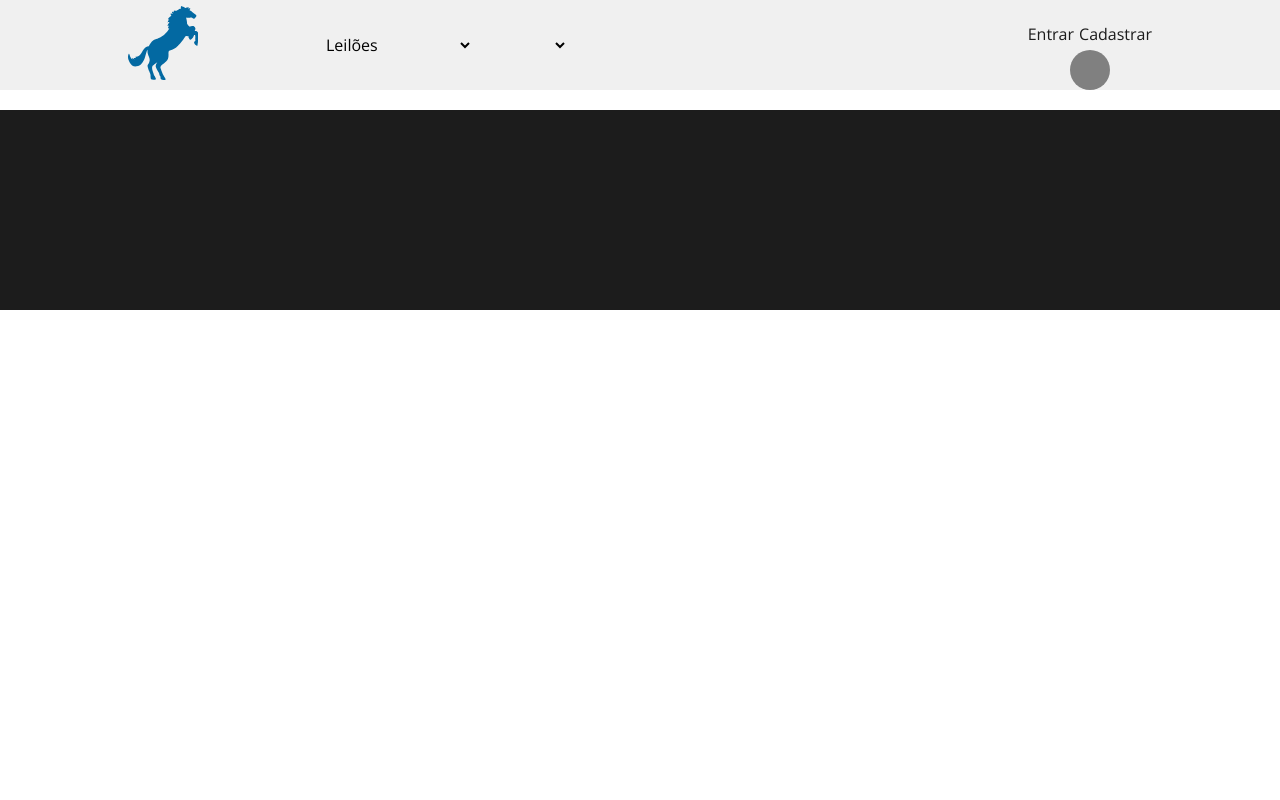
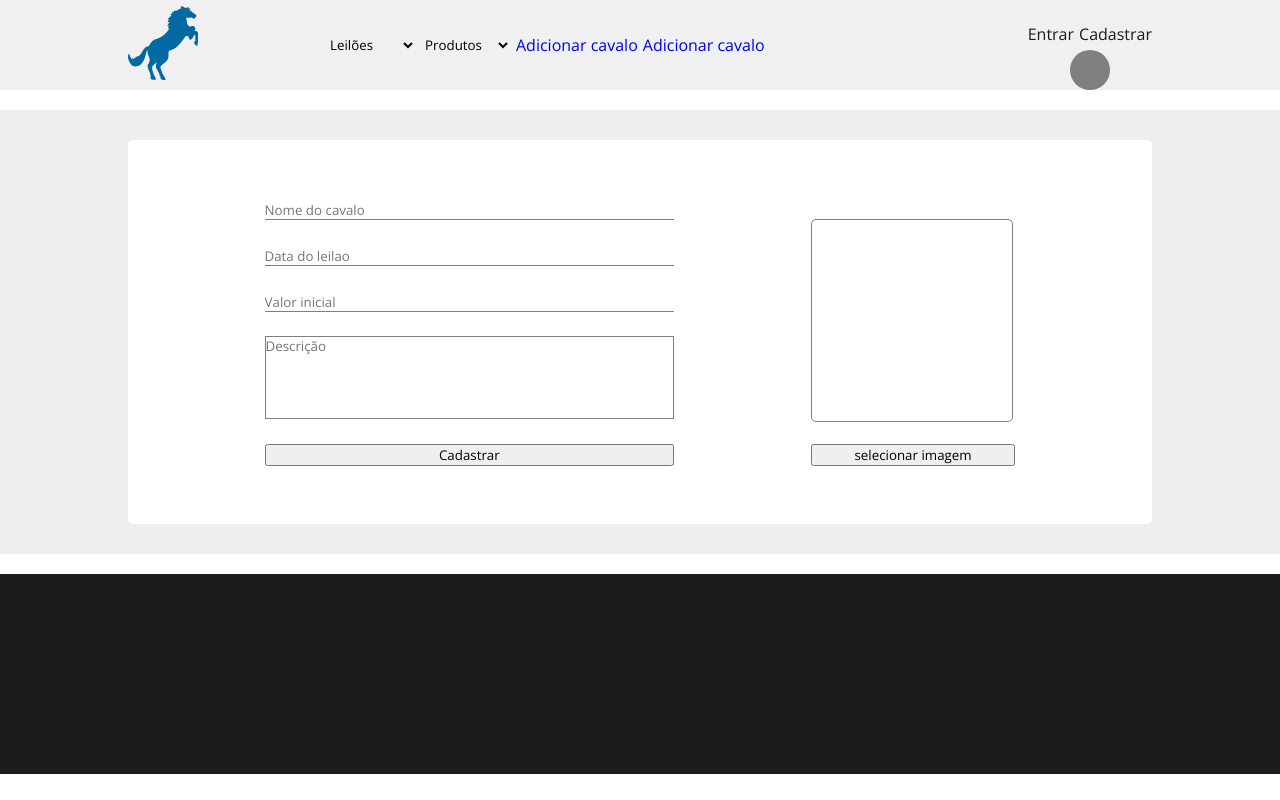
Before and after one commit to vini-barbo/LeilaoCavalo, a Vue app: page /adicionarcavalo in a window 1280 px wide. Built offline with nearby package versions, Linux system fonts and the light colour scheme.

Commit message:
Alterações no front

```diff
--- a/package.json
+++ b/package.json
@@ -11,6 +11,7 @@
     "format": "prettier --write src/"
   },
   "dependencies": {
+    "axios": "^1.4.0",
     "vue": "^3.3.4",
     "vue-router": "^4.2.4"
   },
--- a/src/App.vue
+++ b/src/App.vue
@@ -53,16 +53,16 @@ import FooterApp from './components/app/Footer/footer.vue'
 @import url('https://fonts.googleapis.com/css2?family=Open+Sans:ital,wght@0,300;0,400;0,500;0,600;0,700;0,800;1,300;1,400;1,500;1,600;1,700&display=swap');
 
 
-a:link{
+a:link, .a{
   color: #1c1c1c;
 }
-a:visited {
+a:visited, .a {
   color: #1c1c1c;
 }
-a:hover {
+a:hover, .a {
   color: #1c1c1c;
 }
-a:active {
+a:active, .a {
   color: #0369a2;
 }
 
--- a/src/components/app/Header/RouterLinkHeader.vue
+++ b/src/components/app/Header/RouterLinkHeader.vue
@@ -1,11 +1,12 @@
 <script>
+
 
     export default{
         name:'RouterLinkHeader',
 
         data() {
             return {
-                paginaSelecionada: "TESTESTEZ"
+                paginaSelecionada: ""
             }
         },
         methods: {
@@ -19,21 +20,25 @@
 
 <template>
     <section class="links_aside" style="color: black;" >
-        Leilões
         <select name="Leilões" id="Leilões" label="teste" v-model="paginaSelecionada" @change="RedirecionaLink">
-        <option value="/presencial">Leilões</option>
+        <option value="">Leilões</option>
         <option value="/presencial">presenciais</option>
         <option value="/online">online</option>
         </select>
 
         <select name="Produtos" id="Produtos" v-model="paginaSelecionada" @change="RedirecionaLink" style="color: black;" >
-        Produtos
+        <option value="">Produtos</option>
         <option value="/cavalos">Cavalos</option>
         <option value="/cobertura">Coberturas</option>
         <option value="/embriao">Embriões</option>
         <option value="/ovulo">Óvulos</option>
     </select>
+
+    <router-link  to="/" class="a">Adicionar cavalo</router-link>
+    <router-link to="/" class="a">Adicionar cavalo</router-link>
     </section>
+
+
 </template>
 
 <style scoped>
@@ -48,8 +53,6 @@ section{
     color: #0369a2;
 }
 
-
-
 .links_aside{
     padding: 0%;
     width: 100%;
@@ -57,9 +60,10 @@ section{
     gap: 5px;
 }
 
-a, select, option{
+a, select, option .a{
     background-color: transparent;
     border: none;
+    text-decoration: none
 }
 
 </style>
--- a/src/components/commun/grid/cardsProdutos.vue
+++ b/src/components/commun/grid/cardsProdutos.vue
@@ -1,26 +1,31 @@
 <script>
 export default {
-  name: "Cards",
-  data() {
-    return {
-      items: [
-        { id: 1, title: "Cavalo" },
-        { id: 2, title: "Coberturas" },
-        { id: 3, title: "Embriões" },
-        { id: 4, title: "Óvulos" }
-      ]
-    };
+  name: "cardsProdutos",
+
+  methods: {
+    irProduto(id){
+      console.log("consolo pica cu")
+      console.log(id)
+      this.$router.push(id)
+    },
   }
-};
+}
 </script>
 
 <template>
   <main>
-    <section class="grid">
-      <div class="element" v-for="item in items" :key="item.id">
-        <article>
-          <div id="titulo">{{ item.title }}</div>
-        </article>
+    <section class="grid" @click="irProduto('/cavalos')">
+      <div class="element">
+          <div id="titulo">Cavalo</div>
+      </div>
+      <div class="element" @click="irProduto('/cobertura')">
+          <div id="titulo">Coberturas</div>
+      </div>
+      <div class="element" @click="irProduto('/embriao')">
+          <div id="titulo">Embriões</div>
+      </div>
+      <div class="element" @click="irProduto('/ovulo')">
+          <div id="titulo"  >Óvulos</div>
       </div>
     </section>
   </main>
@@ -51,13 +56,18 @@ main {
   display: flex;
   flex-direction: column;
   background-color: white;
+  align-items: center;
+  justify-content: center;
 border-radius:
 5px;text-align:
 center;width:
 300px;cursor:
 pointer;margin-left:
 20px;margin-right:
-20px;}
+20px;
+height: 300px;
+}
+
 
 .element:hover{
 animation-timing-function:
--- a/src/router/index.js
+++ b/src/router/index.js
@@ -8,6 +8,8 @@ import ProdutoCobertura from '../views/ProdutoCobertura.vue'
 import ProdutoOvulo from '../views/ProdutoOvulo.vue'
 import telaItem from '../views/telaItem.vue'
 import LoginEmpresa from '../views/Login.vue'
+import AdicionarCavalo from "../views/AdicionarCavalo.vue"
+import AdicionarLeilao from "../views/AdicionarLeilão.vue"
 
 
 
@@ -67,6 +69,16 @@ const router = createRouter({
       name: 'login',
       component: LoginEmpresa
     },
+    {
+      path: '/adicionarcavalo',
+      name: 'adicionarcavalo',
+      component: AdicionarCavalo
+    },
+    {
+      path: '/adicionarleilao',
+      name: '/adicionarleilao',
+      component: AdicionarLeilao
+    },
   ]
 })
 
--- a/src/views/AboutView.vue
+++ b/src/views/AboutView.vue
@@ -1,9 +1,23 @@
 <template>
-  <div class="about">
-    <h1>This is an about page</h1>
+  <div>
+    <button @click="getLeiloes">Obter Leilões</button>
   </div>
 </template>
 
-<style scoped>
+<script>
+import axios from 'axios';
 
-</style>
+export default {
+  methods: {
+    async getLeiloes() {
+      try {
+        const response = await axios.get('/backend/getData.php?getLeiloes=SIM');
+        console.log(response.data);
+        // Faça o que quiser com os dados recebidos, como atualizar o estado do componente.
+      } catch (error) {
+        console.error('Erro ao obter leilões:', error);
+      }
+    }
+  }
+};
+</script>
--- /dev/null
+++ b/src/views/AdicionarCavalo.vue
@@ -0,0 +1,141 @@
+<script>
+    export default{
+        name: "AdicionarCavalo",
+
+        data(){
+            return{
+            nomeCavalo: "",
+            data: "",
+            valor: "",
+            descricao: "",
+            imagem: ""
+            };
+        },
+
+        methods:{
+            /* aqui vai ficar o codigo de gravar no banco */
+            inserirBanco(){
+            const cavalo = {nomeCavalo: this.nomeCavalo,
+            data: this.data,
+            valor: this.valor,
+            descricao: this.descricao,
+            imagem: this.image}
+
+            localStorage.setItem("Cavalo", JSON.stringify(cavalo) )
+            },
+        }
+
+    }
+
+</script>
+
+<template>
+    <main class="centroPagina">
+    <aside class="cadastro">
+        <section class="inputs">
+        <div>
+            <input type="text" name="" id="" placeholder="Nome do cavalo" v-model="nomeCavalo">
+        </div>
+        <div>
+            <input type="text" name="" id="" placeholder="Data do leilao" v-model="data">
+        </div>
+        <div>
+            <input type="text" name="" id="" placeholder="Valor inicial" v-model="valor">
+        </div>
+        <div class="descricao">
+            <input class="descricao_item" type="text" name="" id="" placeholder="Descrição" v-model="descricao">
+        </div>
+        <div>
+            <button @click="inserirBanco"> Cadastrar </button>
+        </div>
+        </section>
+        <section class="image">
+            <div class="image_title">
+
+            </div>
+            <div class="image_placeholder">
+
+            </div>
+
+            <div class="image_button">
+                <button>selecionar imagem</button>
+            </div>
+        </section>
+    </aside>
+    </main>
+</template>
+
+<style scoped>
+
+.centroPagina{
+    margin-top: 10px;
+    width: 100%;
+    display: flex;
+    flex-direction: column;
+    align-items: center;
+    gap: 10px;
+    background: #eeeeee;
+    padding-top: 30px;
+    padding-bottom: 30px;
+}
+
+.cadastro{
+    background-color: white;
+    height: 30vw;
+    width: 80%;
+    display: flex;
+    flex-direction: row;
+    justify-content: space-evenly;
+    align-items: center;
+    border-radius: 5px;
+
+}
+
+.cadastro section{
+    height: 70%;
+    width: 40%;
+    display: flex;
+    flex-direction: column;
+    justify-content: space-between;
+}
+
+.cadastro section.image{
+    width: 20%;
+}
+
+button,input{
+    align-items: center;
+    margin: 0;
+    width: 100%
+}
+
+input{
+    background-color: white;
+    border:none;
+    border-bottom: 1px solid grey;
+}
+
+.descricao{
+    height: 30%;
+    display: flex;
+    flex-direction: column;
+    border: 1px solid grey;
+}
+
+.descricao_item{
+    text-align: start;
+    border: none;
+    max-height: 100%;
+    max-width: 100%;
+    overflow-y: scroll;
+}
+
+.image_placeholder{
+    border-radius: 5px;
+    aspect-ratio: 1/1;
+    width: 98%;
+    border: 1px solid grey;
+}
+
+
+</style>
--- /dev/null
+++ b/src/views/AdicionarLeilão.vue
@@ -0,0 +1,56 @@
+<script>
+    export default{
+        name: "AdicionarLeilao"
+    }
+
+</script>
+
+<template>
+    <main class="centroPagina">
+    <aside class="cadastro">
+        <section class="inputs">
+        <div>
+            <input type="text" name="" id="" placeholder="Nome do cavalo">
+        </div>
+        <div>
+            <input type="text" name="" id="" placeholder="Data do leilao">
+        </div>
+        <div>
+            <input type="text" name="" id="" placeholder="Valor inicial">
+        </div>
+        <div>
+            <input type="text" name="" id="" placeholder="Valor inicial">
+        </div>
+        <div>
+            <button> Cadastrar </button>
+        </div>
+        </section>
+        <section class="image">
+            <div class="image_title">
+
+            </div>
+            <div class="image_placeholder">
+
+            </div>
+
+            <div class="image_button">
+                <button>selecionar imagem</button>
+            </div>
+        </section>
+    </aside>
+    </main>
+</template>
+
+<style scoped>
+
+.centroPagina{
+    display: flex;
+    flex-direction: row;
+
+}
+
+button{
+    width: 100%
+}
+
+</style>
--- a/src/views/Login.vue
+++ b/src/views/Login.vue
@@ -41,7 +41,7 @@ export default {
   </div>
 </template>
 
-<style>
+<style scoped>
 
 .overlay {
   position: fixed;
--- a/src/views/telaItem.vue
+++ b/src/views/telaItem.vue
@@ -36,7 +36,7 @@
         </aside>
 
         <aside class="informacoes">
-        <div class="caixa">
+        <div class="caixa" >
             <div class="tempo">Encerra em : 0 D 23 H 10 M 4 S
             </div>
         </div>
@@ -48,7 +48,7 @@
             </div>
         </div>
 
-        <div class="caixa">
+        <div class="caixa" >
             <div class="valor">
                 <label> Lance minimo</label>
                 <label>R$ 4000,00</label>
```
Also changed, not shown: 1 other file (tests, documents, lock files or other folders).
